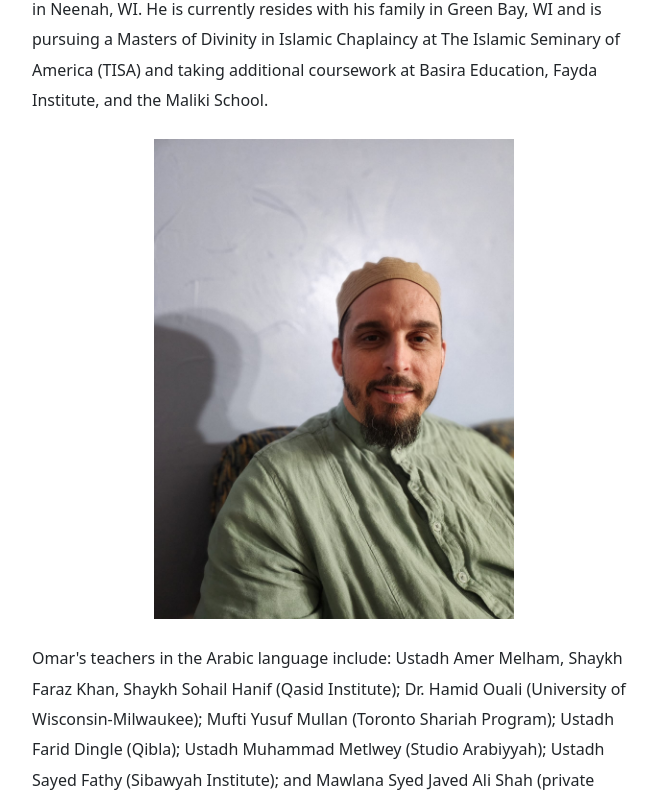
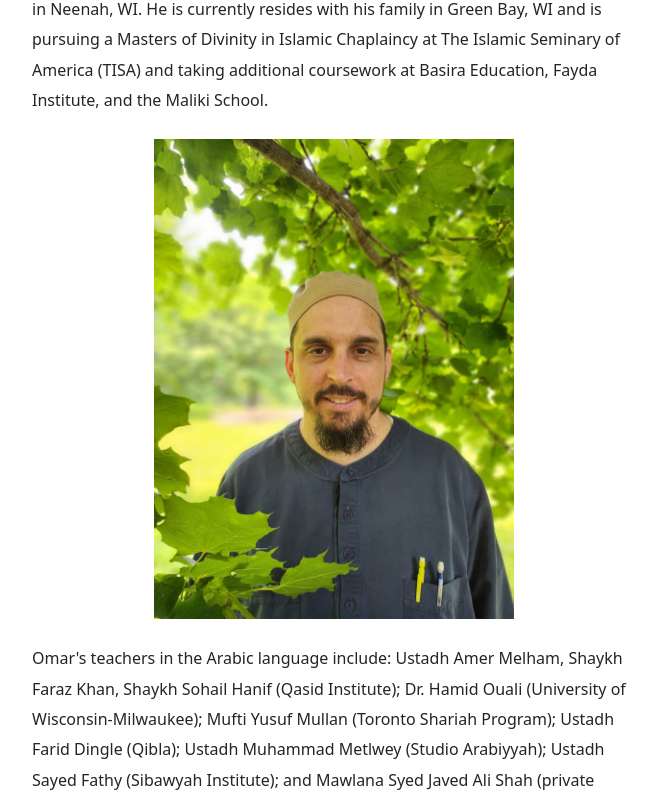
Before and after one commit to peterkovacik/arabic-with-omar, a Nuxt app: page /about in a window 1280 px wide. Shown: the part 500-1302 px from the top of the page, without its empty margins (306-963 px from the left). Built offline with nearby package versions, Linux system fonts and the light colour scheme.

Commit message:
about picture change

```diff
--- a/pages/about.vue
+++ b/pages/about.vue
@@ -4,7 +4,7 @@
         <div class="content-width px-5 mb-5">
             <p class="py-2">Omar became Muslim in 2001 and began studying Classical Arabic in 2005 at Qasid Institute in Jordan. He has a Bachelor of Arts in Linguistics from the University of Wisconsin-Milwaukee and certificates in Teaching English as a Foreign Language from the Wisconsin ESL Institute (WESLI) in Madison, WI. He taught English to non-native speakers in Aden, Yemen and Bursa, Turkey, he taught Arabic and ESL at Clara Mohammed School in Milwaukee, WI, and he designed and taught a program for Classical Arabic at Fox Valley Islamic Society in Neenah, WI. He is currently resides with his family in Green Bay, WI and is pursuing a Masters of Divinity in Islamic Chaplaincy at The Islamic Seminary of America (TISA) and taking additional coursework at Basira Education, Fayda Institute, and the Maliki School.</p>
             <figure class="mt-3 mb-3">
-                <img src="/images/self-image-green-shirt.jpeg" alt="image of Omar"  class="center-image self-image">
+                <img src="/images/self-image-trees.jpeg" alt="image of Omar"  class="center-image self-image">
             </figure>
             <p class="py-2">Omar's teachers in the Arabic language include: Ustadh Amer Melham, Shaykh Faraz Khan, Shaykh Sohail Hanif (Qasid Institute); Dr. Hamid Ouali (University of Wisconsin-Milwaukee); Mufti Yusuf Mullan (Toronto Shariah Program); Ustadh Farid Dingle (Qibla); Ustadh Muhammad Metlwey (Studio Arabiyyah); Ustadh Sayed Fathy (Sibawyah Institute); and Mawlana Syed Javed Ali Shah (private lessons).</p>
             <p class="py-2">His teachers in Islamic Studies include: Hafiz M. Shafique (Masjid al-Qur'an in Milwaukee); Shaykh Salah al-Kurdi (Dar al-Hamd); Shaykh Ali Hani (private lessons); Shaykh Hamza Karamali (Sunnipath and Basira Education); Shaykh Abdul-Karim Yahya, Shaykh Faraz Rabbani (Sunnipath); Dr. Ashraf Muneeb (Qibla); Ustadh Abdo (Masjid al-'Aydarous in Aden); Mawlana Syed Javed Ali Shah (private lessons); Shaykh Isa Johannsen; Shaykh Mujahid Abdul-Karim (Fayda Institute); Shaykh Saifullah Abu M. (Maliki School); Dr. James Jones, Dr. Julie Lowe, Dr. Omar Imady, Dr. Tamara Gray, and Dr. Yasir Qadhi (The Islamic Seminary of America).</p>
```
Also changed, not shown: public/images/self-image-trees.jpeg (added).
